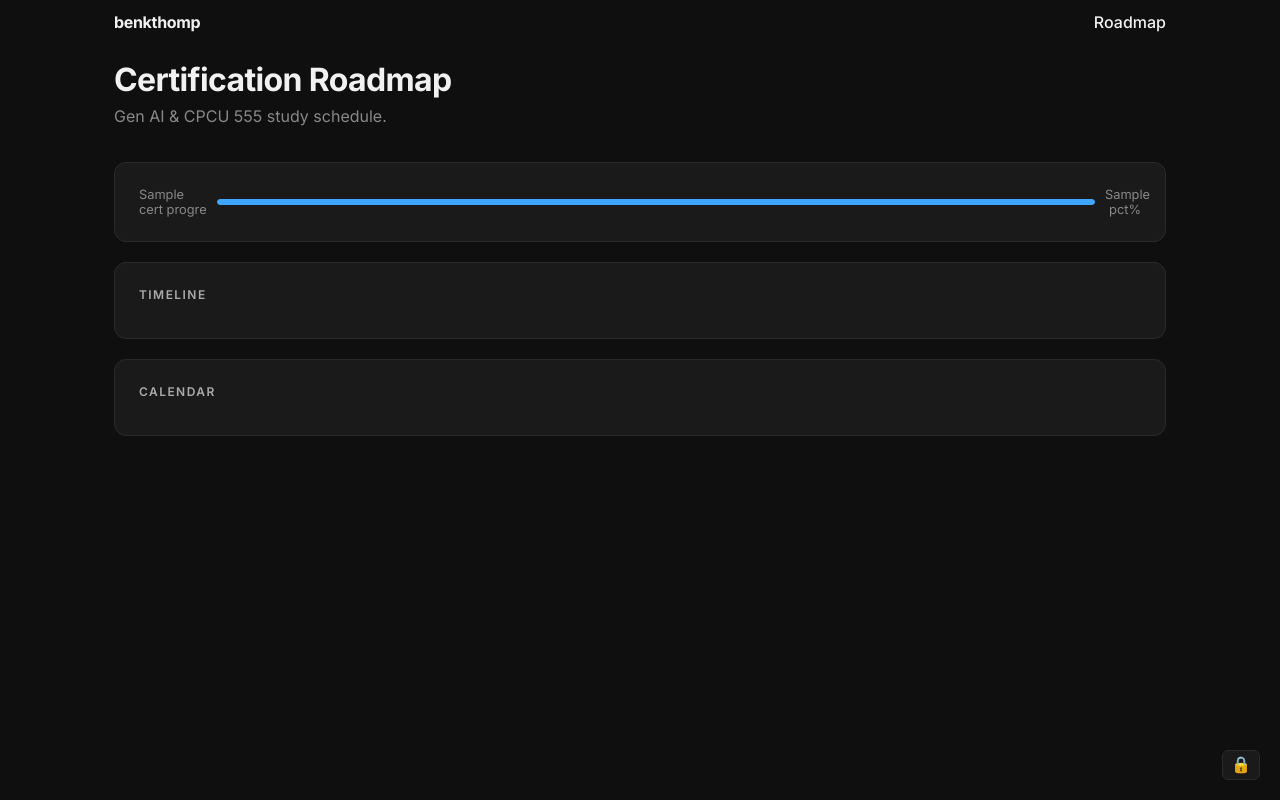
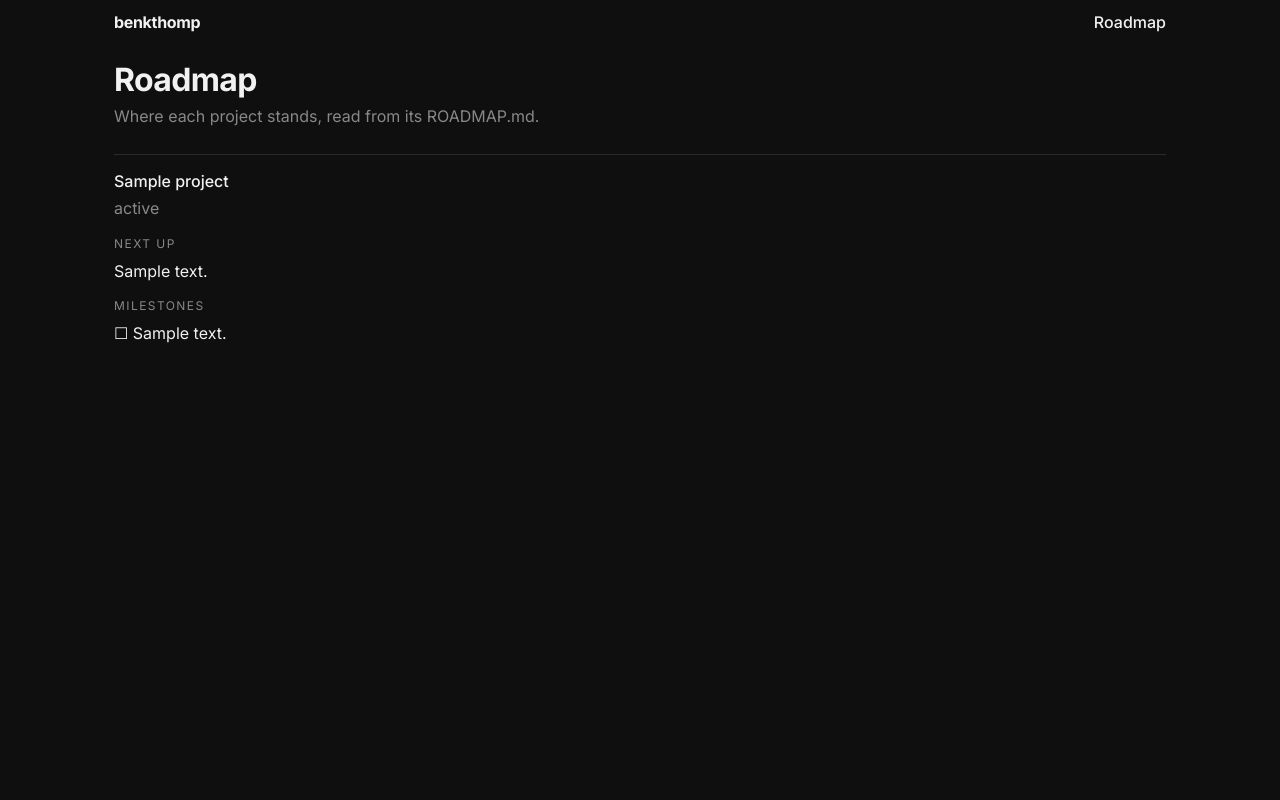
Before and after one commit to ben-thomp/benkthomp, a Flask app: template templates/roadmap.html in a window 1280 px wide. Run offline with Flask 3, Linux system fonts and the light colour scheme; the template is opened without the code that fills it: most values are stand-ins (such as "Sample title", 1, 10 or a date in 2020); parts of the project's set-up code (start-up, migrations or seed data) failed here and were passed over.

Commit message:
feat: build /roadmap from each project's ROADMAP.md
Fetch, parse and cache ROADMAP.md from public GitHub repos (with a local
dev override) and show status, next up and milestones per project. The
certification calendar moves to the unlinked /certifications route.

Co-Authored-By: Claude Sonnet 5.5 <noreply@anthropic.com>

```diff
--- a/src/benkthomp/app.py
+++ b/src/benkthomp/app.py
@@ -111,9 +111,19 @@ def register_routes(app: Flask) -> None:
 
     @app.route("/roadmap")
     def roadmap():
+        from benkthomp import project_roadmap
+
+        return render_template(
+            "roadmap.html",
+            entries=project_roadmap.get_all(),
+            project_url=project_url,
+        )
+
+    @app.route("/certifications")
+    def certifications():
         from benkthomp.roadmap import get_page_data
 
-        return render_template("roadmap.html", **get_page_data())
+        return render_template("certifications.html", **get_page_data())
 
     @app.route("/api/roadmap/auth", methods=["POST"])
     def roadmap_auth():
--- a/static/css/style.css
+++ b/static/css/style.css
@@ -253,3 +253,52 @@ a:hover {
   text-align: center;
   padding: 2rem 0;
 }
+
+/* Roadmap (per-project status) */
+.pr-list {
+  list-style: none;
+  margin-top: 1.5rem;
+}
+
+.pr-item {
+  padding: 1rem 0;
+  border-top: 1px solid #2a2a2a;
+}
+
+.pr-name {
+  color: #f1f1f1;
+  font-weight: 500;
+}
+
+.pr-name:hover {
+  color: #3ea6ff;
+  text-decoration: none;
+}
+
+.pr-status {
+  color: #888888;
+  margin-top: 0.25rem;
+}
+
+.pr-label {
+  font-size: 0.75rem;
+  color: #aaaaaa;
+  text-transform: uppercase;
+  letter-spacing: 0.12em;
+  margin-top: 0.75rem;
+}
+
+.pr-points {
+  list-style: none;
+  margin-top: 0.25rem;
+}
+
+.pr-points li {
+  color: #f1f1f1;
+  line-height: 1.6;
+}
+
+.pr-points li.pr-done {
+  color: #888888;
+  text-decoration: line-through;
+}
--- a/templates/roadmap.html
+++ b/templates/roadmap.html
@@ -1,74 +1,39 @@
 {% extends "base.html" %}
 
-{% block title %}benkthomp - Certification Roadmap{% endblock %}
-
-{% block extra_head %}
-  <link rel="stylesheet" href="{{ url_for('static', filename='css/roadmap.css') }}" />
-{% endblock %}
+{% block title %}benkthomp - Roadmap{% endblock %}
 
 {% block content %}
 <section class="page-section">
-  <div class="roadmap-header">
-    <div>
-      <h1>Certification Roadmap</h1>
-      <p class="page-subtitle">Gen AI &amp; CPCU 555 study schedule.</p>
-    </div>
-  </div>
+  <h1>Roadmap</h1>
+  <p>Where each project stands, read from its ROADMAP.md.</p>
 
-  {% if schedule_data %}
-
-  <div class="roadmap-card">
-    <div class="cert-progress-section">
-      {% for cert_key, cp in cert_progress.items() %}
-      <div class="cert-progress-item">
-        <span class="cert-progress-label">{{ cp.label }}</span>
-        <div class="cert-progress-track">
-          <div class="cert-progress-fill" id="{{ cert_key }}-bar" style="width: {{ cp.pct }}%"></div>
-        </div>
-        <span class="cert-progress-pct" id="{{ cert_key }}-pct">{{ cp.pct }}%</span>
-      </div>
-      {% endfor %}
-    </div>
-  </div>
-
-  <div class="roadmap-card">
-    <div class="section-title">Timeline</div>
-    <div class="gantt-wrap">
-      <div id="gantt-out"></div>
-    </div>
-    <div class="legend" id="legend-out"></div>
-  </div>
-
-  <div class="roadmap-card">
-    <div class="section-title">Calendar</div>
-    <div id="calendar-out"></div>
-  </div>
-
-  {% else %}
-  <p class="page-subtitle muted">Schedule not yet configured. Update <code>instance/roadmap_progress.yaml</code> with valid start and exam dates.</p>
-  {% endif %}
+  <ul class="pr-list">
+    {% for entry in entries %}
+    <li class="pr-item">
+      <a class="pr-name" href="{{ project_url(entry.project) }}" target="_blank" rel="noopener">{{ entry.project.name }}</a>
+      {% if entry.roadmap %}
+        {% if entry.roadmap.status %}<p class="pr-status">{{ entry.roadmap.status }}</p>{% endif %}
+        {% if entry.roadmap.next_up %}
+        <p class="pr-label">Next up</p>
+        <ul class="pr-points">
+          {% for item in entry.roadmap.next_up %}
+          <li class="{{ 'pr-done' if item.done }}">{{ item.text }}</li>
+          {% endfor %}
+        </ul>
+        {% endif %}
+        {% if entry.roadmap.milestones %}
+        <p class="pr-label">Milestones</p>
+        <ul class="pr-points">
+          {% for item in entry.roadmap.milestones %}
+          <li class="{{ 'pr-done' if item.done }}">{{ '&#9745;'|safe if item.done else '&#9744;'|safe }} {{ item.text }}</li>
+          {% endfor %}
+        </ul>
+        {% endif %}
+      {% else %}
+        <p class="pr-status">No roadmap published yet.</p>
+      {% endif %}
+    </li>
+    {% endfor %}
+  </ul>
 </section>
-
-<button class="admin-lock" id="admin-lock" title="Admin">&#128274;</button>
-
-<div class="modal-overlay" id="auth-modal">
-  <div class="modal-box">
-    <div class="modal-title">Admin Access</div>
-    <input class="modal-input" type="password" id="admin-key-input" placeholder="Admin key" autocomplete="off" />
-    <p class="modal-error" id="auth-error">Invalid key — try again.</p>
-    <div class="modal-actions">
-      <button class="btn-primary" id="auth-submit">Unlock</button>
-      <button class="btn-secondary" id="auth-cancel">Cancel</button>
-    </div>
-  </div>
-</div>
 {% endblock %}
-
-{% block extra_js %}
-{% if schedule_data %}
-<script>
-  window.SCHEDULE_DATA = {{ schedule_data | tojson }};
-</script>
-<script src="{{ url_for('static', filename='js/roadmap.js') }}"></script>
-{% endif %}
-{% endblock %}
```
Also changed, not shown: src/benkthomp/project_roadmap.py (added, +126 -0 lines), templates/certifications.html (added, +74 -0 lines), tests/conftest.py (+12 -0 lines), tests/integration/test_integration_project_roadmap.py (added, +38 -0 lines), tests/integration/test_integration_roadmap.py (+4 -4 lines), tests/system/test_system_app.py (+2 -2 lines), tests/unit/test_unit_project_roadmap.py (added, +90 -0 lines), 1 other file.
